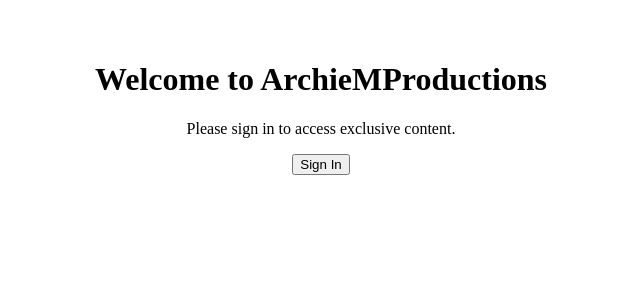
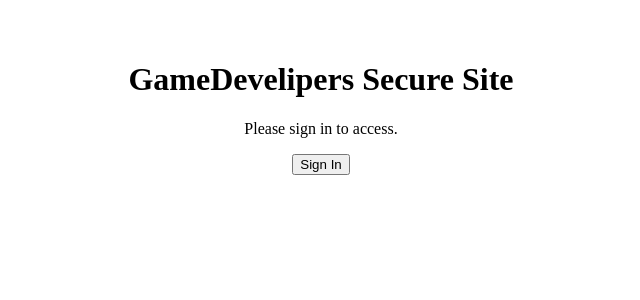
Before and after one commit to GameDevelipers/GameDeveliperSite, a Next.js app: page / in a window 1280 px wide. Shown: the top 300 px of the page, without its empty margins (319-959 px from the left). Built offline with nearby package versions, Linux system fonts and the light colour scheme; no server answers.

Commit message:
Update index.js

```diff
--- a/pages/index.js
+++ b/pages/index.js
@@ -4,12 +4,12 @@
 export default function Home() {
   return (
     <div style={{ textAlign: "center", padding: "2rem" }}>
-      <h1>Welcome to ArchieMProductions</h1>
+      <h1>GameDevelipers Secure Site</h1>
       <SignedIn>
-        <p>You are signed in! 🎉</p>
+        <p>Signed in</p>
       </SignedIn>
       <SignedOut>
-        <p>Please sign in to access exclusive content.</p>
+        <p>Please sign in to access.</p>
         <Link href="/sign-in">
           <button>Sign In</button>
         </Link>
```
